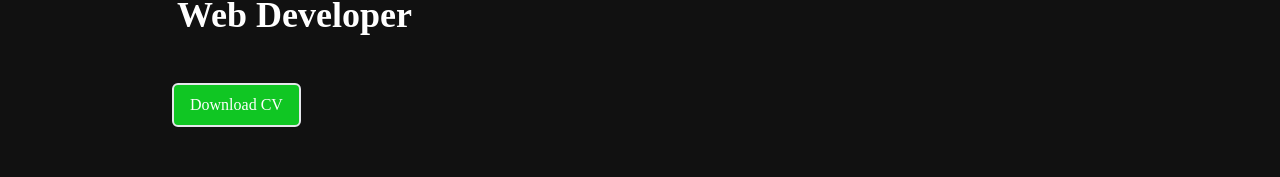
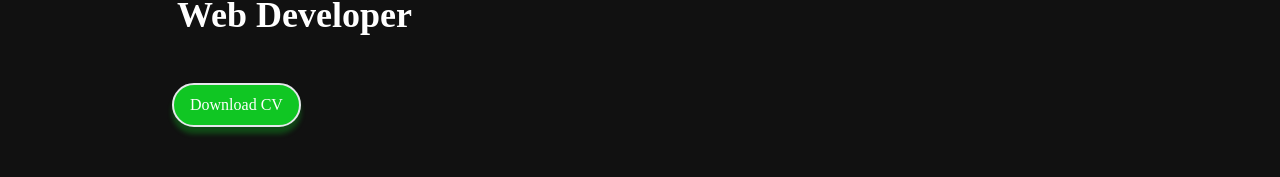
Before and after one commit to colehanekom/React-profile, a React (Vite) app: page / in a window 1280 px wide. Shown: the part 503-680 px from the top of the page. Built offline with nearby package versions, Linux system fonts and the light colour scheme.

Commit message:
Made download button more round and added box shadow on button

```diff
--- a/src/components/Home.jsx
+++ b/src/components/Home.jsx
@@ -37,7 +37,10 @@ const Home = () => {
             </div>
             <div className="mt-6 md:mt-12 text-center md:text-left">
               <a href={CV} target="_blank" rel="noopener noreferrer" className="inline-block md:block">
-                <button className="text-white border-2  bg-[#10C623] px-4 py-2 rounded-md flex items-center hover:scale-105">
+                <button className="text-white border-2  bg-[#10C623] px-4 py-2 rounded-full flex items-center hover:scale-105"
+                  style={{
+                    boxShadow: '0px 7px 5px rgba(16, 198, 35, 0.3)',
+                  }} >
                   Download CV
                 </button>
               </a>
```
